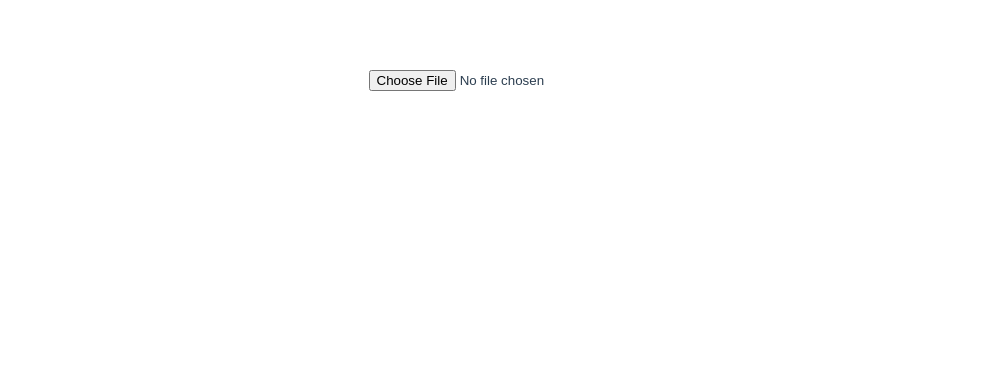
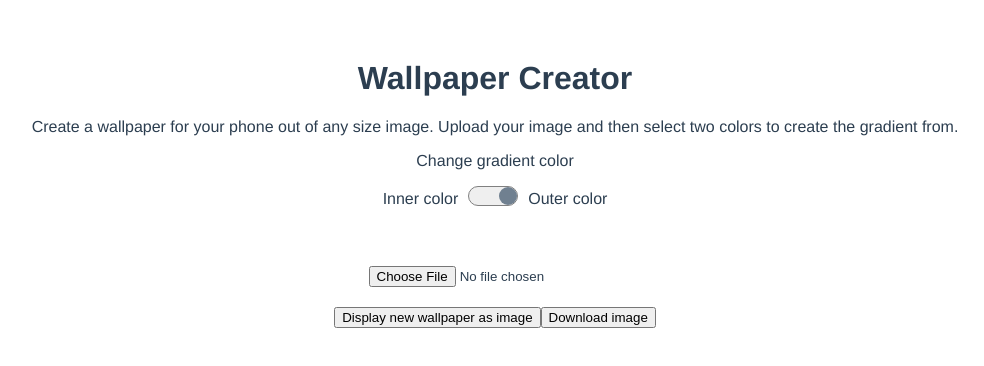
Before and after one commit to bryn-newell/wallpaper-creator, a Vue app: page / in a window 1280 px wide. Shown: the top 366 px of the page, without its empty margins (145-1129 px from the left). Built offline with nearby package versions, Linux system fonts and the light colour scheme.

Commit message:
Adding color selection and moving download to their own buttons

```diff
--- a/src/App.vue
+++ b/src/App.vue
@@ -1,14 +1,25 @@
 <template>
   <div id="app">
+    <h1>Wallpaper Creator</h1>
+    <p>Create a wallpaper for your phone out of any size image. Upload your image and then select two colors to create the gradient from.</p>
+    <p>Change gradient color</p>
+    <div>
+      <span>Inner color</span>
+      <button @click="innerColorSelected = !innerColorSelected"  class="btn-toggle" :class="{toggled: innerColorSelected}"></button>
+      <span>Outer color</span>
+    </div>
     <div class="color-cards">
-      <div v-for="(color, index) in colorPalette" :key="index" :style="`backgroundColor: ${color}`" class="card"></div>
+      <button v-for="(color, index) in colorPalette" :key="index" :style="`backgroundColor: ${color}`" class="card" @click="selectColor(color)"></button>
     </div>
-    <input type="file" accept="image/*" id="input" @change="displayImage" />
     <div id="image-container">
       <div ref="top" class="gradient top"></div>
       <img id="display" ref="image" />
       <div ref="bottom" class="gradient bottom"></div>
     </div>
+    <input type="file" accept="image/*" @change="displayImage" class="image-upload" />
+    <button @click="captureNewImage">Display new wallpaper as image</button>
+    <button @click.stop="downloadImage" id="download">Download image</button>
+    <img id="newWallpaper"/>
   </div>
 </template>
 
@@ -21,7 +32,10 @@ export default {
   data() {
     return {
       colorPalette: [],
-      palette: null
+      palette: null,
+      innerColor: null,
+      outerColor: null,
+      innerColorSelected: true
     };
   },
   methods: {
@@ -33,41 +47,62 @@ export default {
       v.getPalette((err, palette) => {
         this.palette = palette;
         this.colorPalette = Object.values(palette).map((color) => color.getHex());
+        this.innerColor = this.colorPalette[0];
+        this.outerColor = this.colorPalette[2];
         this.applyGradient();
-        this.captureNewImage();
       });
     },
     applyGradient() {
-      const iphoneScreenHeight = 1792;
-      const iphoneScreenWidth = 828;
+      const iphoneScreenHeight = 896;
+      const iphoneScreenWidth = 414;
       const iphoneAspectRatio = '19.5:9';
       const { image } = this.$refs;
       const imgWidth = image.clientWidth;
-      const remainingHeight = ((iphoneScreenHeight / 2) - image.clientHeight) / 2;
+      const remainingHeight = (iphoneScreenHeight - image.clientHeight) / 2;
       const { top } = this.$refs;
       const { bottom } = this.$refs;
-      top.setAttribute('style', `background: linear-gradient(${this.colorPalette[2]}, ${this.colorPalette[0]}); width: ${imgWidth}px; height: ${remainingHeight}px;`);
-      bottom.setAttribute('style', `background: linear-gradient(${this.colorPalette[0]}, ${this.colorPalette[2]}); width: ${imgWidth}px; height: ${remainingHeight}px;`);
+      top.setAttribute('style', `background: linear-gradient(${this.innerColor}, ${this.outerColor}); width: ${imgWidth}px; height: ${remainingHeight}px;`);
+      bottom.setAttribute('style', `background: linear-gradient(${this.outerColor}, ${this.innerColor}); width: ${imgWidth}px; height: ${remainingHeight}px;`);
     },
     captureNewImage() {
       const imageNode = document.getElementById('image-container');
-      htmlToImage.toJpeg(imageNode, { quality: 0.95 })
-        .then((dataUrl) => {
-          const link = document.createElement('a');
-          link.download = 'wallpaper.jpeg';
-          link.href = dataUrl;
-          link.innerText = 'Download';
-          document.body.appendChild(link);
-        });
       htmlToImage.toPng(imageNode)
         .then((dataUrl) => {
-          const img = new Image();
+          const img = document.getElementById('newWallpaper');
           img.src = dataUrl;
-          document.body.appendChild(img);
         })
         .catch((error) => {
           console.error('oops, something went wrong!', error);
         });
+    },
+    downloadImage() {
+      // TO DO - this fires twice and will set the empty container as the href
+      const link = document.getElementById('download');
+      if (!link.href) {
+        const imageNode = document.getElementById('image-container');
+        htmlToImage.toJpeg(imageNode, { quality: 0.95 })
+          .then((dataUrl) => {
+            link.download = 'wallpaper.jpeg';
+            link.href = dataUrl;
+            link.click();
+          })
+          .catch((error) => {
+            console.error('oops, something went wrong!', error);
+          });
+      }
+    },
+    selectColor(color) {
+      if (this.innerColorSelected) {
+        this.innerColor = color;
+      } else this.outerColor = color;
+    }
+  },
+  watch: {
+    innerColor() {
+      this.applyGradient();
+    },
+    outerColor() {
+      this.applyGradient();
     }
   }
 };
@@ -83,29 +118,56 @@ export default {
   margin-top: 60px;
 }
 
-img {
-  max-height: 400px;
+.btn-toggle {
+  height: 20px;
+  width: 50px;
+  border-radius: 10px;
+  border: 1px solid gray;
+  margin:0 10px;
+  position: relative;
+  &:before {
+    content: '';
+    height: 18px;
+    position: absolute;
+    width: 18px;
+    background-color: slategray;
+    left: 0;
+    top: 0;
+    border-radius: 10px;
+  }
+  &.toggled:before {
+    transform: translate(30px);
+  }
 }
 
 .color-cards {
   display: flex;
   justify-content: space-evenly;
-  margin-bottom: 10px;
+  margin-bottom: 30px;
   .card {
     height: 100px;
     width: 100px;
+    border: 1px solid gray;
     border-radius: 5px;
+    cursor: pointer;
   }
 }
 
-input {
-  margin-bottom: 20px;
+#image-container {
+  img {
+    max-height: 800px;
+  }
+  .gradient {
+    margin: 0 auto;
+    &.bottom {
+      margin-top: -10px;
+    }
+  }
 }
 
-.gradient {
-  margin: 0 auto;
-  &.bottom {
-    margin-top: -10px;
-  }
+.image-upload {
+  display: block;
+  margin: 20px auto;
 }
+
 </style>
```
Also changed, not shown: .eslintrc.js.
